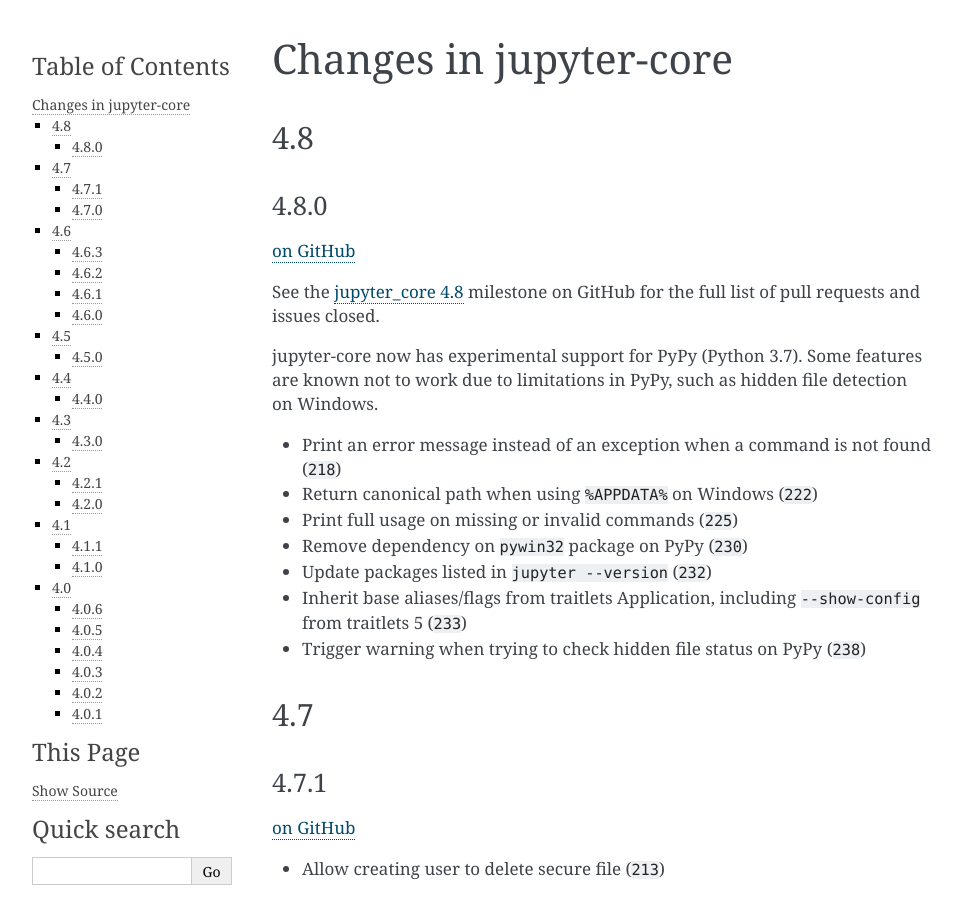
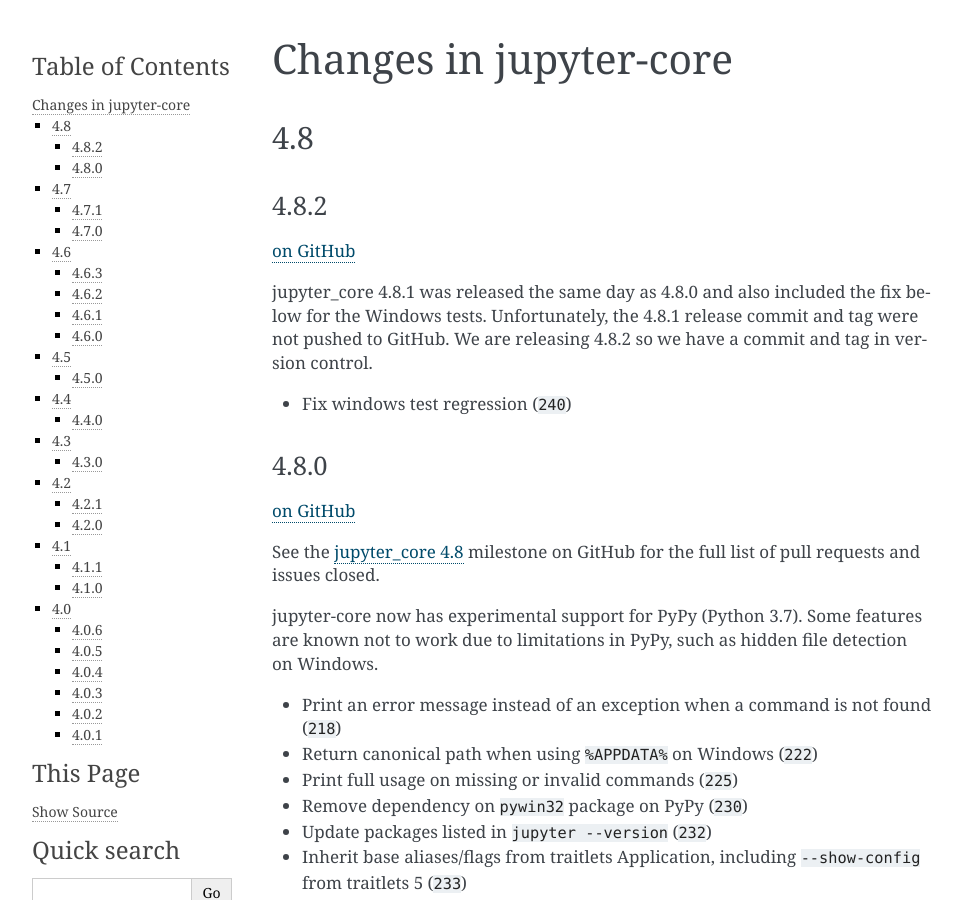
Before and after one commit to jupyter/jupyter_core, a Sphinx documentation site: the page built from docs/changelog.rst, in a window 1280 px wide and 900 px high. Shown: the whole window, without its empty margins (148-1110 px from the left). Built offline with Sphinx 7.4.7, drawn with Linux system fonts in a browser that asks for light colours; cross-references to code outside the pages are shown as plain code.

Commit message:
4.8.2
jupyter_core 4.8.1 was released the same day as 4.8.0 and also included a fix for the Windows tests. Unfortunately, the 4.8.1 release commit and tag were not pushed to GitHub. We are releasing 4.8.2 so we have a commit and tag in version control.


dist/jupyter_core-4.8.2-py3-none-any.whl
md5: eacbe923315a1b8600ac03e31967bb42
sha1: d57065c652d6c028249ab79f11c57e466ff7a3b7
sha256: b2f400d6688713b08b44f3365b957d098de2728b36686f80baa92c553f5d1f35

dist/jupyter_core-4.8.2.tar.gz
md5: c923e6cafc0811796b60b75ff2e7ee51
sha1: 706d195045eb043a2395f237cd9efd98f5ba6a69
sha256: 5f1ab474aad277271fefc1fb524fdb782482946e1deea331101988a56a8ea415

```diff
--- a/docs/changelog.rst
+++ b/docs/changelog.rst
@@ -3,6 +3,15 @@
 
 4.8
 ---
+
+4.8.2
+~~~~~
+`on
+GitHub <https://github.com/jupyter/jupyter_core/releases/tag/4.8.2>`__
+
+jupyter_core 4.8.1 was released the same day as 4.8.0 and also included the fix below for the Windows tests. Unfortunately, the 4.8.1 release commit and tag were not pushed to GitHub. We are releasing 4.8.2 so we have a commit and tag in version control.
+
+- Fix windows test regression (:ghpull:`240`)
 
 4.8.0
 ~~~~~
--- a/jupyter_core/version.py
+++ b/jupyter_core/version.py
@@ -11,7 +11,7 @@
     'serial'
 ])
 
-version_info = VersionInfo(4, 8, 0, 'final', 0)
+version_info = VersionInfo(4, 8, 2, 'final', 0)
 
 _specifier_ = {'alpha': 'a', 'beta': 'b', 'candidate': 'rc', 'final': '', 'dev': 'dev'}
 
```
